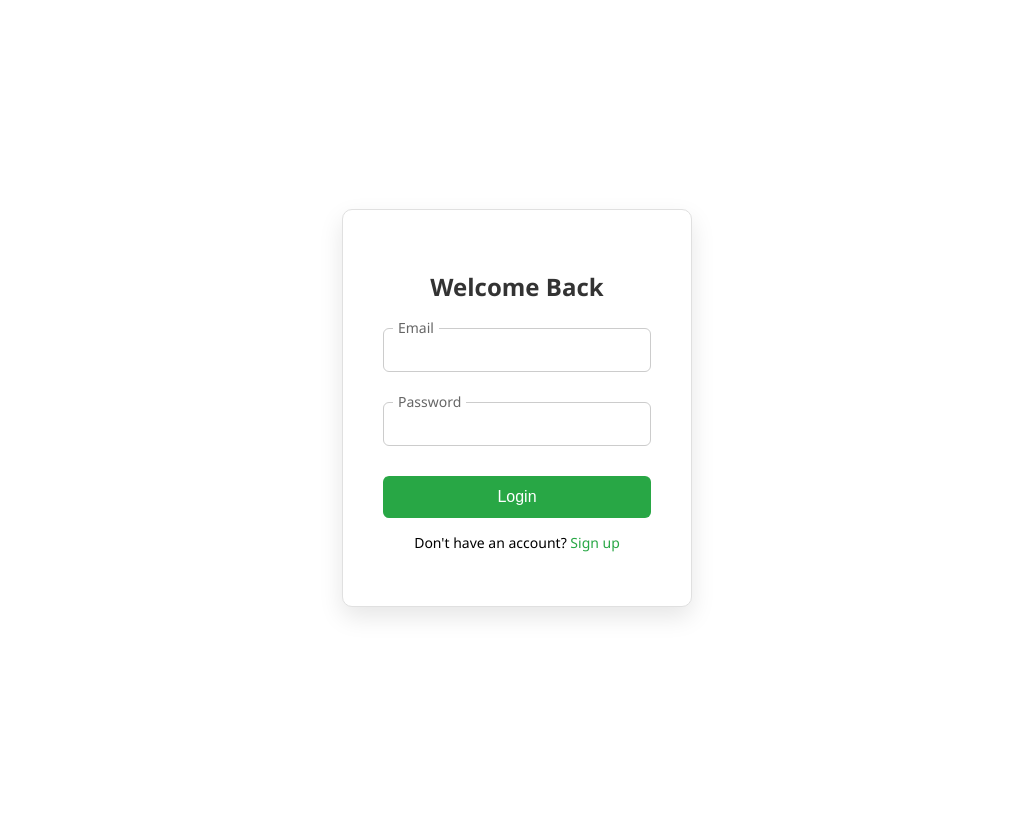
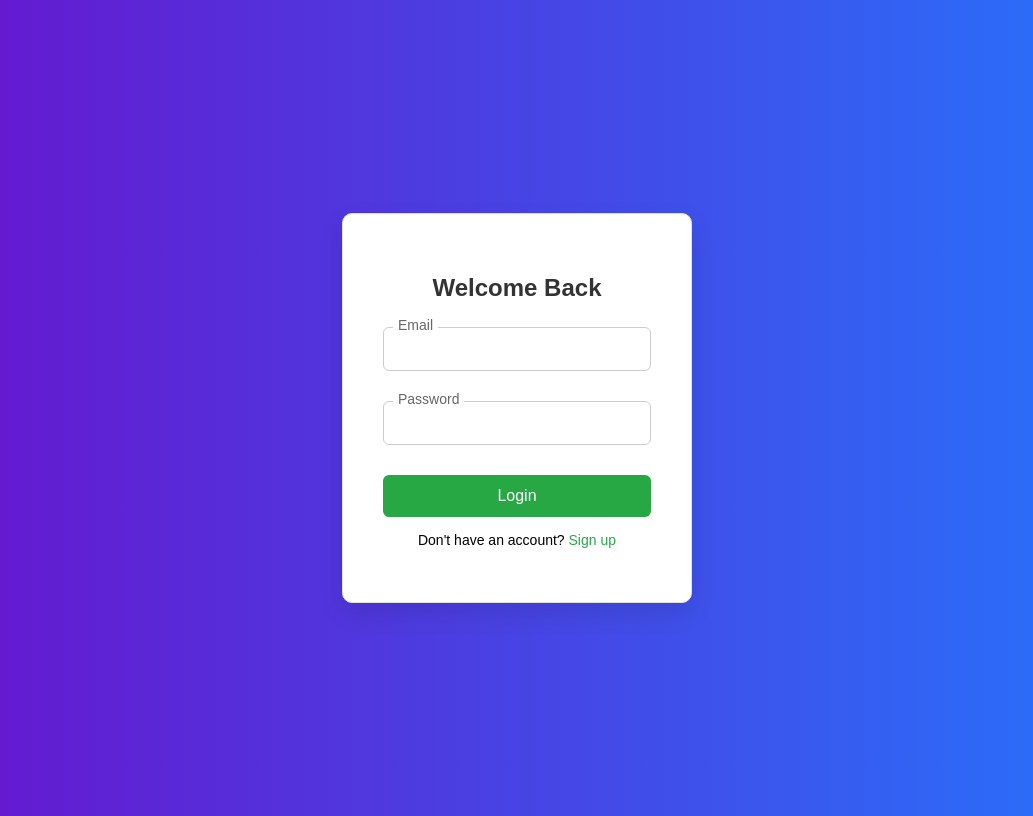
Before and after one commit to Pranathi1745/loginpage, a plain HTML site: page index.html in a window 1280 px wide. Shown: the whole page, without its empty margins (123-1156 px from the left). Drawn offline with Linux system fonts and the light colour scheme.

Commit message:
added changes

```diff
--- a/style.css
+++ b/style.css
@@ -5,12 +5,13 @@
   box-sizing: border-box;
  }
  body {
-  background: #ffffff;
-  height: 100vh;
-  font-family: 'Segoe UI', Tahoma, Geneva, Verdana, sans-serif;
+  background: linear-gradient(to right, #6a11cb, #2575fc);
+  font-family: Arial, sans-serif;
   display: flex;
   justify-content: center;
   align-items: center;
+  height: 100vh;
+  margin: 0;
  }
  .login-box {
   background: #fff;
```
Also changed, not shown: 1.txt (added).
